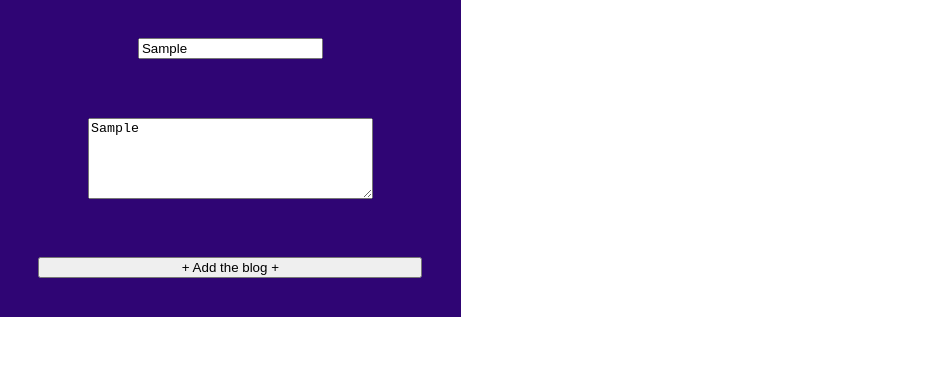
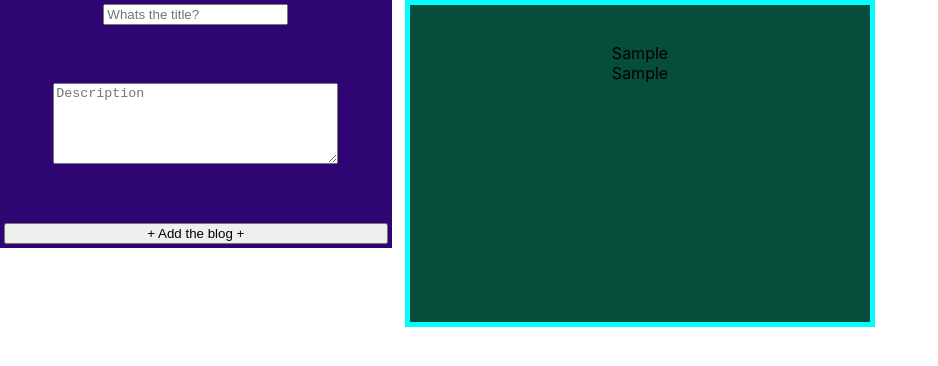
Before and after one commit to VVarren/blog-test, a React (Create React App) app: page / in a window 1280 px wide. Both pictures are taken after typing "Sample", "Sample" into the empty fields and a click on the button "+ Add the blog +". Shown: the top 366 px of the page, without its empty margins (0-938 px from the left). Built offline with nearby package versions, Linux system fonts and the light colour scheme.

Commit message:
Fresh nuts

```diff
--- a/src/App.css
+++ b/src/App.css
@@ -3,7 +3,7 @@
 }
 
 .flex-container {
-	padding: 3%;
+	padding: 0.3%;
 	display: flex;
 	background-color: rgb(47, 5, 116);
 	width: 30%;
@@ -11,4 +11,5 @@
 	align-items: center;
 	justify-content: space-between;
 	flex-direction: column;
+	position: absolute;
 }
--- a/src/App.js
+++ b/src/App.js
@@ -1,21 +1,49 @@
 import "./App.css";
 import React, { useState } from "react";
+import Blog from "./Blog.js";
 
 function App() {
-	const [count, setCount] = useState(0);
 	const [title, settitle] = useState("");
+	const [description, setdescription] = useState("");
+	const [blogs, setblogs] = useState([]);
+
+	function addBlog(title, description) {
+		const blog = {
+			title,
+			description,
+		};
+		setblogs([...blogs, blog]);
+	}
+	const blogE = blogs.map((blog) => (
+		<Blog title={blog.title} description={blog.description} />
+	));
+	function handleclick() {
+		addBlog(title, description);
+		settitle("");
+		setdescription("");
+	}
+
 	return (
+		<>
 			<div className="flex-container">
 				<input
 					placeholder="Whats the title?"
 					onChange={(e) => settitle(e.target.value)}
 					value={title}
 				></input>
-			<textarea rows="5" cols="33"></textarea>
-			<button className="add" onClick={() => setCount()}>
+				<textarea
+					rows="5"
+					cols="33"
+					placeholder="Description"
+					onChange={(e) => setdescription(e.target.value)}
+					value={description}
+				></textarea>
+				<button className="add" onClick={handleclick}>
 					+ Add the blog +
 				</button>
 			</div>
+			{blogE}
+		</>
 	);
 }
 
--- /dev/null
+++ b/src/Blog.css
@@ -0,0 +1,14 @@
+.blog {
+	padding: 3%;
+	display: flex;
+	background-color: rgb(7, 77, 59);
+	width: 30%;
+	height: 30vh;
+	align-items: center;
+	justify-content: flex-start;
+	flex-direction: column;
+	border: solid 5px;
+	border-color: aqua;
+	margin: auto;
+	margin-bottom: 0.5em;
+}
--- a/src/Blog.js
+++ b/src/Blog.js
@@ -1,5 +1,15 @@
 import react from "react";
+import "./Blog.css";
 
 function Blog(props) {
-	return <div></div>;
+	return (
+		<div className="blog">
+			<div>{props.title}</div>
+			<div>{props.description}</div>
+		</div>
+	);
 }
+/*
+ */
+
+export default Blog;
```
Lines whose indentation alone changed are shown as unchanged.
